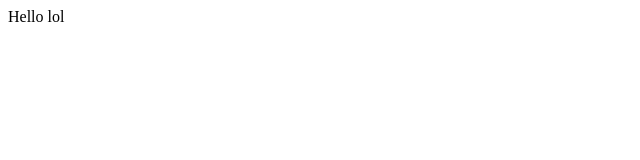
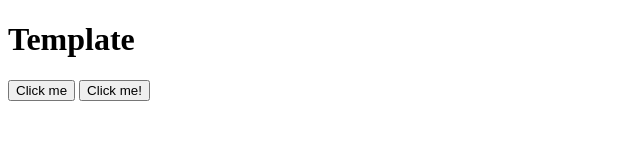
Before and after one commit to Sty6x/Basic-webpack-template, a website built with webpack: page src/index.html in a window 1280 px wide. Shown: the whole page, without its empty margins (0-640 px from the left). Built offline with nearby package versions, Linux system fonts and the light colour scheme.

Commit message:
HMR working

```diff
--- a/src/index.html
+++ b/src/index.html
@@ -5,11 +5,12 @@
     <meta charset="UTF-8">
     <meta http-equiv="X-UA-Compatible" content="IE=edge">
     <meta name="viewport" content="width=device-width, initial-scale=1.0">
-    <title>Document</title>
+    <title>This is a template html</title>
 </head>
 
 <body>
-    Hello lol
+    <h1>Template</h1>
+    <button id="btn"> Click me </button>
 </body>
 
 </html>
--- a/src/index.js
+++ b/src/index.js
@@ -2,4 +2,16 @@ import { print } from "./print";
 console.log("init entry");
 print("from lol");
 
-// const root =
+const body = document.querySelector("body");
+const btn = document.createElement("button");
+const display = document.createElement("h1");
+body.appendChild(btn);
+body.appendChild(display);
+btn.textContent = "Click me!";
+
+let count = 0;
+btn.addEventListener("click", () => {
+	count++;
+	console.log("clicked: " + count);
+	display.innerText = count;
+});
--- a/webpack.config.js
+++ b/webpack.config.js
@@ -38,6 +38,9 @@ module.exports = {
 			{
 				test: /\.html$/i,
 				loader: "html-loader",
+				options: {
+					sources: true,
+				},
 			},
 		],
 	},
@@ -49,6 +52,7 @@ module.exports = {
 		// with our generated bundles defined within our webpack config
 		new HtmlWebpackPlugin({
 			title: "Basic Webpack Template",
+			// template: "./src/index.html",
 		}),
 	],
 };
```
Also changed, not shown: dist/main.js.
